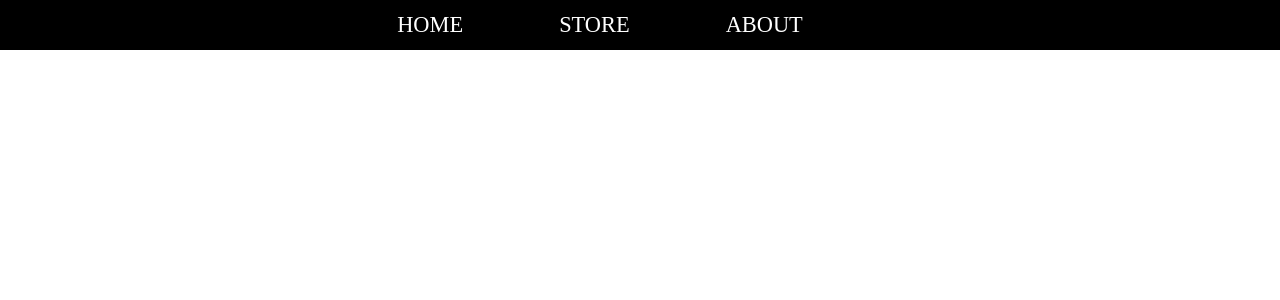
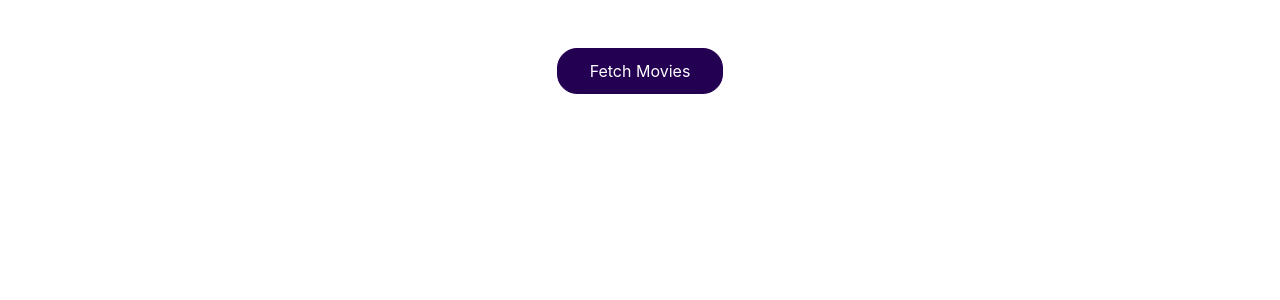
Before and after one commit to shaikhfarheen11/reactBootstrap, a React (Create React App) app: page / in a window 1280 px wide. Before the commit this address had no page. Shown: the top 300 px of the page. Built offline with nearby package versions, Linux system fonts and the light colour scheme.

Commit message:
first commit

```diff
--- a/src/App.css
+++ b/src/App.css
@@ -1,39 +1,29 @@
-.App {
+section {
+  margin: 1rem auto;
+  width: 90%;
+  max-width: 40rem;
   text-align: center;
-
+  background-color: white;
+  padding: 2rem;
+  border-radius: 12px;
 }
 
-.App-logo {
-  height: 40vmin;
-  pointer-events: none;
+button {
+  font: inherit;
+  cursor: pointer;
+  background: #230052;
+  border: 1px solid #230052;
+  color: white;
+  padding: 0.75rem 2rem;
+  border-radius: 20px;
 }
 
-@media (prefers-reduced-motion: no-preference) {
-  .App-logo {
-    animation: App-logo-spin infinite 20s linear;
-  }
+button:focus {
+  outline: none;
 }
 
-.App-header {
-  background-color: white;
-  min-height: 100vh;
-  display: flex;
-  flex-direction: column;
-  align-items: center;
-  justify-content: center;
-  font-size: calc(10px + 2vmin);
-  color: black;
+button:hover,
+button:active {
+  background-color: #460897;
+  border-color: #460897;
 }
-
-.App-link {
-  color: #61dafb;
-}
-
-@keyframes App-logo-spin {
-  from {
-    transform: rotate(0deg);
-  }
-  to {
-    transform: rotate(360deg);
-  }
-}
--- a/src/App.js
+++ b/src/App.js
@@ -1,31 +1,35 @@
-import React from 'react';
+import React, { useState } from 'react';
+
+import MoviesList from './Component/Movies/MoviesList';
 import './App.css';
-import { BrowserRouter as Router, Routes, Route } from 'react-router-dom';
-import ProductScreen from './Component/ProductScreen/ProductScreen';
-import AboutUs from './Component/AboutUs/AboutUs';
-import Home from './Component/Home/Home';
-import { CartProvider } from './Component/Cart/CartContext';
-import Layout from './Component/Layout/Layout';
 
 function App() {
+  const [movies, setMovies] = useState([]);
+
+  async function fetchMoviesHandler(){
+   const response = await fetch('https://swapi.dev/api/films/');
+   const data = await response.json();
+
+    const transformedMovies = data.results.map((moviesData) => {
+      return {
+        id: moviesData.episode_id,
+        title: moviesData.title,
+        openingText: moviesData.opening_crawl,
+        releaseDate: moviesData.release_date
+      };
+    });
+    setMovies(transformedMovies);
+  };
   return (
-    <div className="App">
-      <header className="App-header">
-        <CartProvider>
-          <Router>
-            <Layout>
-              <Routes>
-              <Route path="/home" element={<Home />} />
-              <Route path="/store" element={<ProductScreen />} />
-                <Route path="/about" element={<AboutUs />} />
-
-
-              </Routes>
-            </Layout>
-          </Router>
-        </CartProvider>
-      </header>
-    </div>
+    <React.Fragment>
+      <section>
+        <button onClick={fetchMoviesHandler}>Fetch Movies</button>
+      </section>
+      <section>
+        <MoviesList movies={movies} />
+      </section>
+    </React.Fragment>
   );
 }
+
 export default App;
--- /dev/null
+++ b/src/Component/Movies/Movie.js
@@ -0,0 +1,15 @@
+import React from 'react';
+
+import classes from './Movie.module.css';
+
+const Movie = (props) => {
+  return (
+    <li className={classes.movie}>
+      <h2>{props.title}</h2>
+      <h3>{props.releaseDate}</h3>
+      <p>{props.openingText}</p>
+    </li>
+  );
+};
+
+export default Movie;
--- /dev/null
+++ b/src/Component/Movies/Movie.module.css
@@ -0,0 +1,20 @@
+.movie {
+    margin: 1rem;
+    padding: 1rem;
+    background-color: #230052;
+    box-shadow: 0 2px 8px rgba(0, 0, 0, 0.26);
+    border-radius: 12px;
+    text-align: center;
+    color: white;
+  }
+
+  .movie h2 {
+    font-size: 2rem;
+    color: #f7e702;
+  }
+
+  .movie h3 {
+    color: #eccf77;
+    margin: 0;
+    font-size: 1rem;
+  }
--- /dev/null
+++ b/src/Component/Movies/MoviesList.js
@@ -0,0 +1,21 @@
+import React from 'react';
+
+import Movie from './Movie';
+import classes from './MoviesList.module.css';
+
+const MoviesList = (props) => {
+  return (
+    <ul className={classes['movies-list']}>
+      {props.movies.map((movie) => (
+        <Movie
+          key={movie.id}
+          title={movie.title}
+          releaseDate={movie.releaseDate}
+          openingText={movie.openingText}
+        />
+      ))}
+    </ul>
+  );
+};
+
+export default MoviesList;
--- /dev/null
+++ b/src/Component/Movies/MoviesList.module.css
@@ -0,0 +1,5 @@
+.movies-list {
+    list-style: none;
+    margin: 0;
+    padding: 0;
+  }
--- a/src/Component/ProductScreen/ProductScreen.css
+++ b/src/Component/ProductScreen/ProductScreen.css
@@ -38,7 +38,7 @@
   font-size: 1.2rem;
   margin-bottom: 2rempx !important;
 } */
-.cart-badge {
+.cartBadge {
   position: absolute;
   top: 5px;
   right: 2rem;
@@ -94,7 +94,7 @@
 
 
 }
-.navbar .mx-auto .nav-link {
+.navbar .mxAuto .nav-link {
   margin-right: 5rem;
 
 }
--- a/src/Component/ProductScreen/ProductScreen.js
+++ b/src/Component/ProductScreen/ProductScreen.js
@@ -2,7 +2,7 @@
 import { Container, Nav, Navbar } from 'react-bootstrap';
 import Button from 'react-bootstrap/Button';
 import { AiOutlineShoppingCart } from 'react-icons/ai';
-import './ProductScreen.css';
+import  './ProductScreen.css';
 import Cart from '../Cart/Cart';
 import 'bootstrap/dist/css/bootstrap.min.css';
 import { useCart } from '../Cart/CartContext';
@@ -40,7 +40,6 @@
   const { cartElements, addToCart, setCartElements, removeFromCart } = useCart();
   const [isCartOpen, setCartOpen] = useState(false);
 
-  // const isHomePage = location.pathname === '/home';
   const isStorePage = location.pathname === '/store';
 
   const toggleCartPreview = () => {
```
Also changed, not shown: src/Component/Header/Header.js (deleted, +0 -17 lines).
